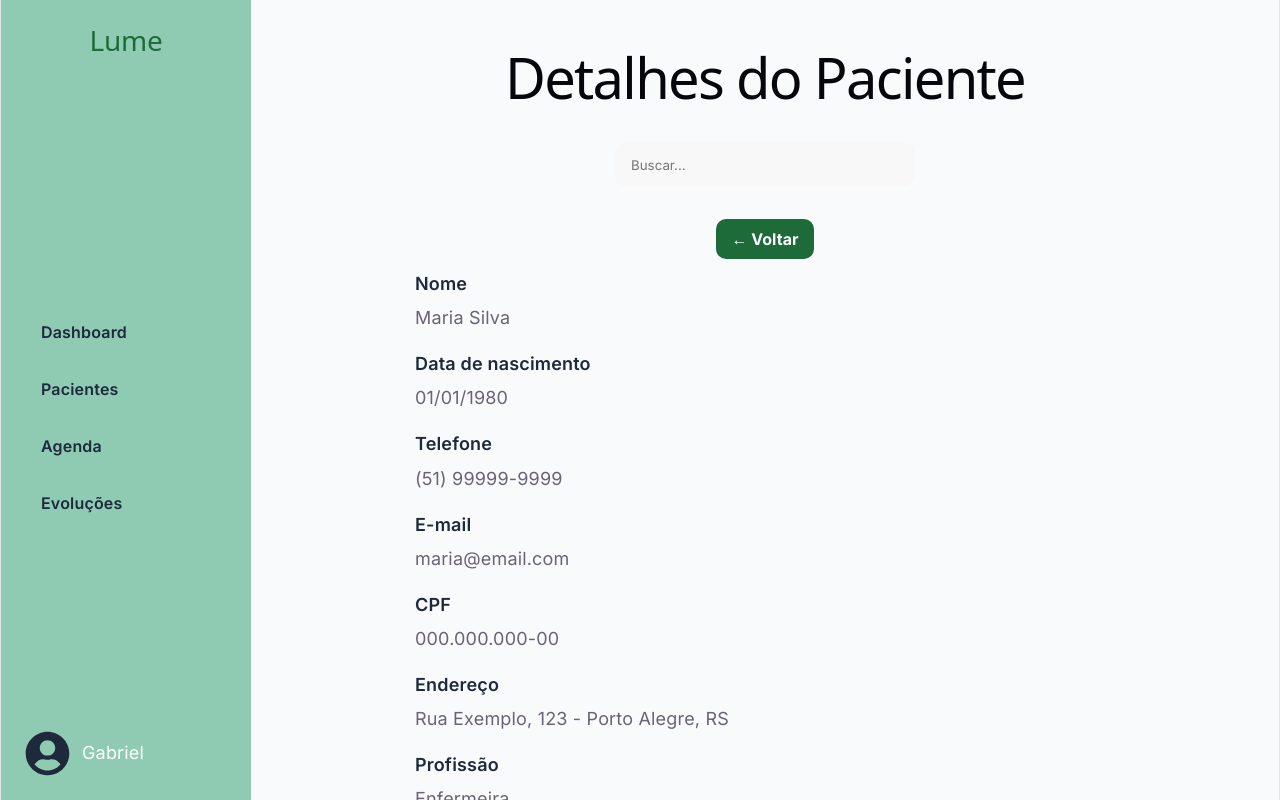
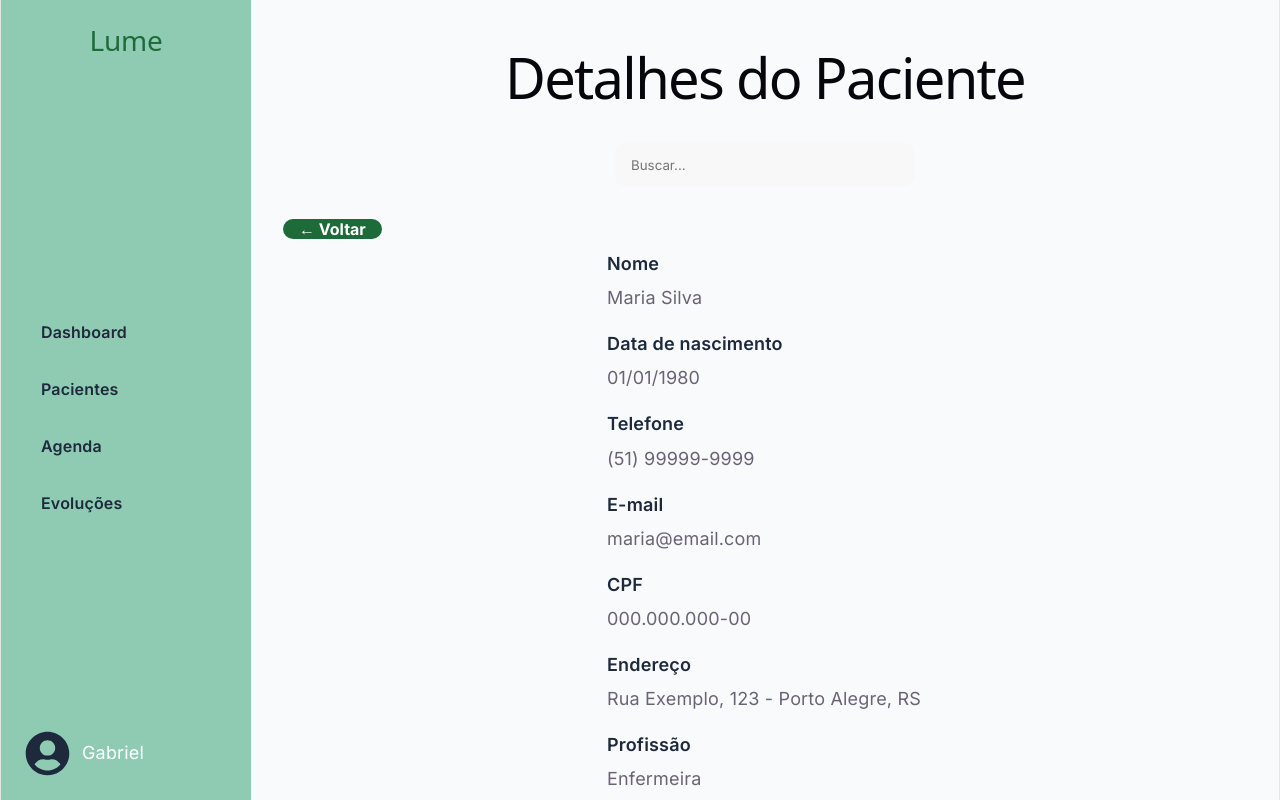
Before and after one commit to GabrielDozza/GerenciamentoDePacientesFrontend, a React (Vite) app in the folder Frontend/: page /patient-details in a window 1280 px wide. Built offline with nearby package versions, Linux system fonts and the light colour scheme.

Commit message:
arrumando botão de voltar

```diff
--- a/Frontend/src/components/BackButton/styles.css
+++ b/Frontend/src/components/BackButton/styles.css
@@ -16,6 +16,12 @@
   font-weight: bold;
 
   transition: 0.2s;
+
+  text-align: left;
+
+  align-self: flex-start;
+
+  width: fit-content;
 }
 
 .back-button:hover {
--- a/Frontend/src/components/Layout/styles.css
+++ b/Frontend/src/components/Layout/styles.css
@@ -13,4 +13,8 @@
   padding: 32px;
 
   overflow-y: auto;
+
+  display: flex;
+
+  flex-direction: column;
 }
```
